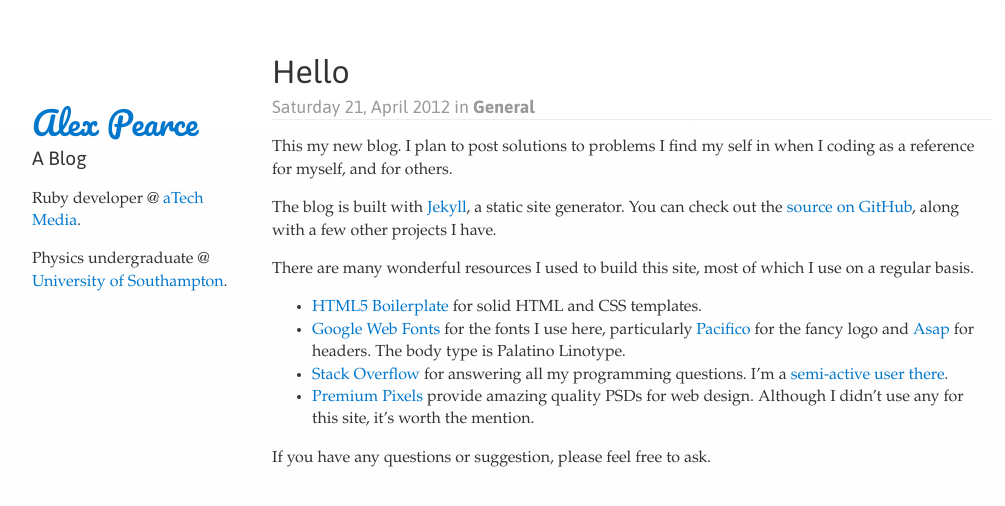
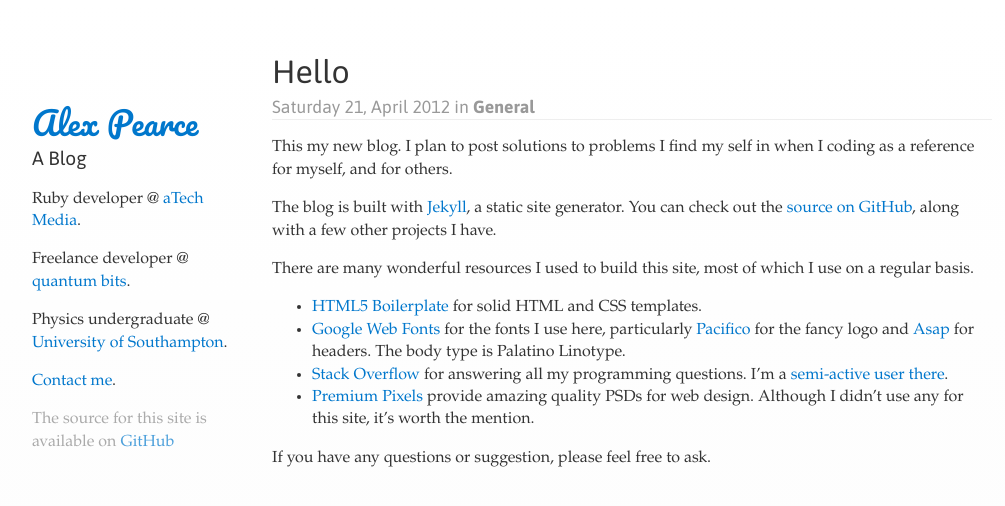
Before and after one commit to alexpearce/home, a Jekyll site: the page built from _posts/general/2012-04-21-hello.md, in a window 1280 px wide. Shown: the top 506 px of the page, without its empty margins (68-1073 px from the left). Built offline with Jekyll 4.4.1, drawn with Linux system fonts in a browser that asks for light colours; Markdown is read by kramdown in place of the engine named in the settings.

Commit message:
Move header to a partial, add a bit more info.

```diff
--- /dev/null
+++ b/_includes/header.html
@@ -0,0 +1,11 @@
+<header>
+  <h1><a href="/">Alex Pearce</a></h1>
+  <h2>A Blog</h2>
+  <div class="deets">
+    <p>Ruby developer @ <a href="http://atechmedia.com">aTech Media</a>.</p>
+    <p>Freelance developer @ <a href="http://quantumbits.co.uk">quantum bits</a>.</p>
+    <p>Physics undergraduate @ <a href="http://soton.ac.uk">University of Southampton</a>.</p>
+    <p><a href="mailto:alex@alexpearce.me">Contact me</a>.</p>
+    <p class="quiet">The source for this site is available on <a href="http://github.com/alexpearce/alexpearce.github.com">GitHub</a></p>
+  </div>
+</header>
--- a/_layouts/post.html
+++ b/_layouts/post.html
@@ -14,14 +14,7 @@
 <body>
   <div class="columns">
 
-    <header>
-      <h1><a href="/">Alex Pearce</a></h1>
-      <h2>A Blog</h2>
-      <div class="deets">
-        <p>Ruby developer @ <a href="http://atechmedia.com">aTech Media</a>.</p>
-        <p>Physics undergraduate @ <a href="http://soton.ac.uk">University of Southampton</a>.</p>
-      </div>
-    </header>
+    {% include header.html %}
 
     <div class="blog">
       {% include post.html %}
--- a/assets/css/alexpearce.css
+++ b/assets/css/alexpearce.css
@@ -50,6 +50,20 @@ h2 {
 
 hgroup h2 {
   font-size: 1.1em;
+}
+
+/* shh */
+p.quiet {
+  color: #aaa;
+}
+
+p.quiet a {
+  color: rgba(0, 119, 204, 0.7);
+  -webkit-transition: color 0.3s;
+}
+
+p.quiet a:hover {
+  color: rgba(0, 119, 204, 1);
 }
 
 a {
```
Also changed, not shown: _layouts/default.html (+1 -8 lines).
